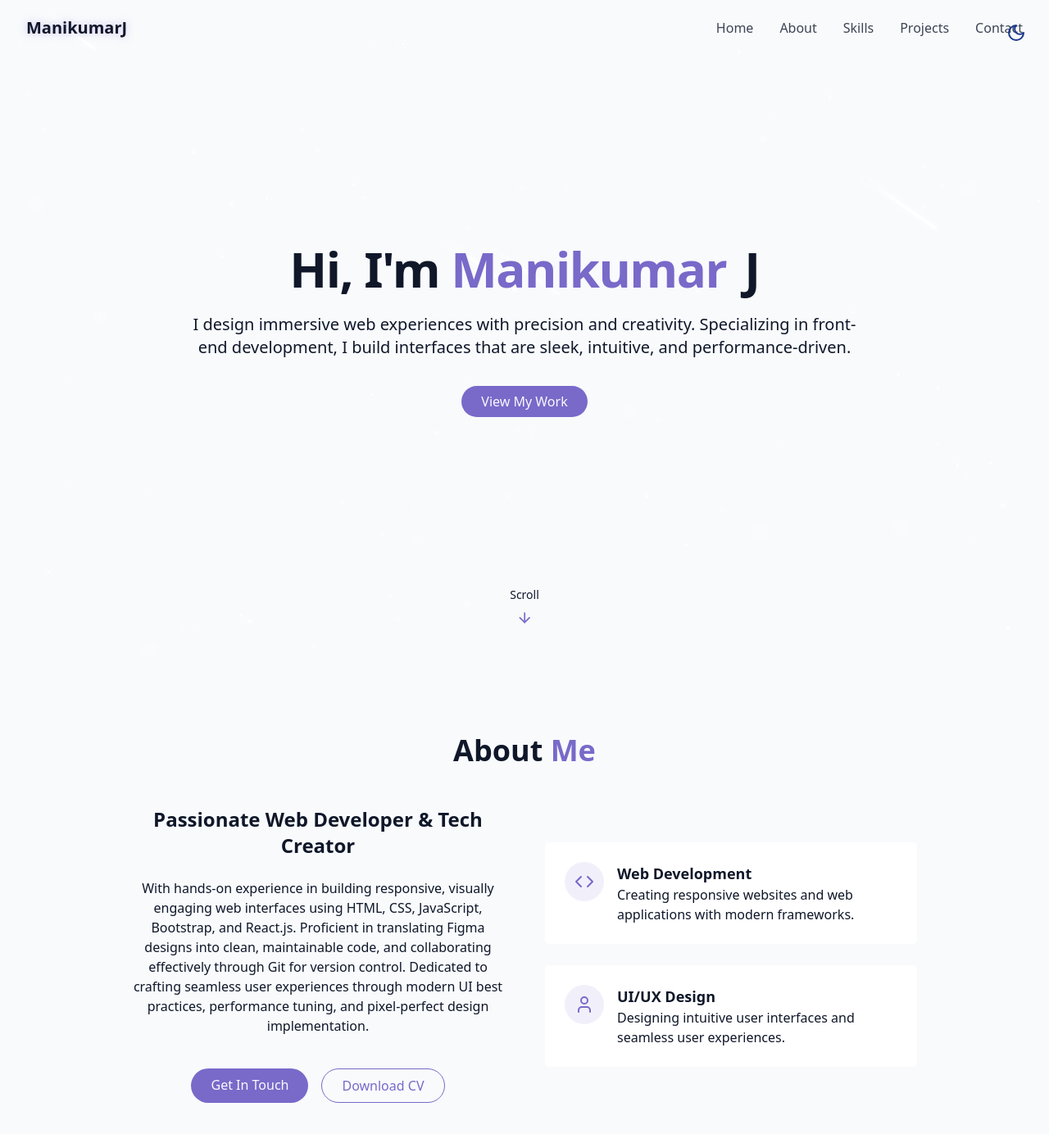
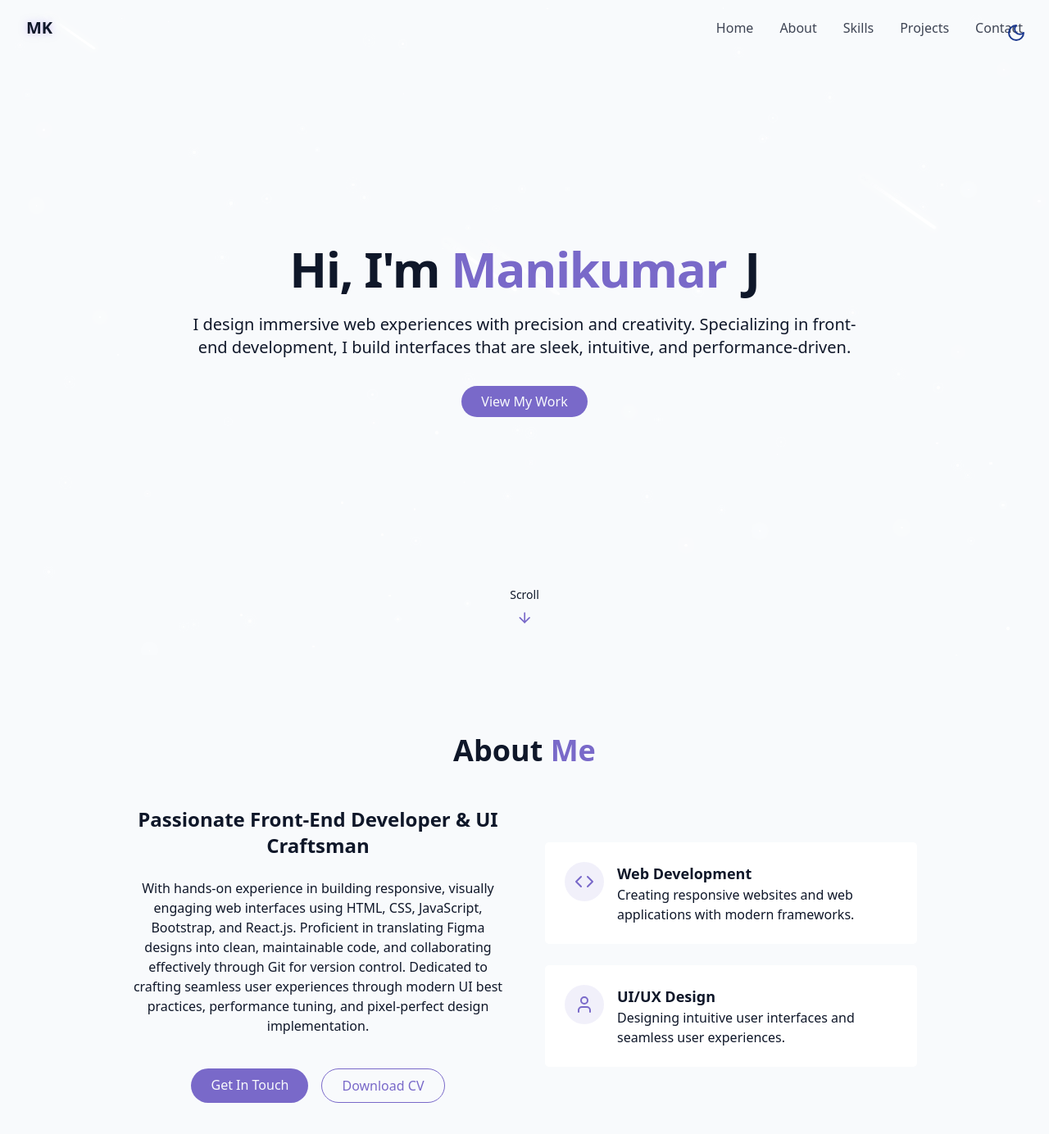
Before and after one commit to ManikumarJ/Portfolio-, a React (Vite) app: page / in a window 1280 px wide. Shown: the top 1384 px of the page at 82% size. Built offline with nearby package versions, Linux system fonts and the light colour scheme.

Commit message:
26-05-25

```diff
--- a/src/components/AboutSection.jsx
+++ b/src/components/AboutSection.jsx
@@ -12,7 +12,7 @@ export const AboutSection = () => {
         <div className="grid grid-cols-1 md:grid-cols-2 gap-12 items-center">
           <div className="space-y-6">
             <h3 className="text-2xl font-semibold">
-              Passionate Web Developer & Tech Creator
+              Passionate Front-End Developer & UI Craftsman
             </h3>
 
             <p className="text-muted-foreground">
--- a/src/components/Navbar.jsx
+++ b/src/components/Navbar.jsx
@@ -35,7 +35,7 @@ export const Navbar = () => {
           href="#hero"
         >
           <span className="relative z-10">
-            <span className="text-glow text-foreground"> ManikumarJ </span>{" "}
+            <span className="text-glow text-foreground"> MK </span>{" "}
 
           </span>
         </a>
--- a/src/components/ProjectsSection.jsx
+++ b/src/components/ProjectsSection.jsx
@@ -100,7 +100,7 @@ export const ProjectsSection = () => {
           <a
             className="cosmic-button w-fit flex items-center mx-auto gap-2"
             target="_blank"
-            href="https://github.com/machadop1407"
+            href="https://github.com/ManikumarJ"
           >
             Check My Github <ArrowRight size={16} />
           </a>
```
